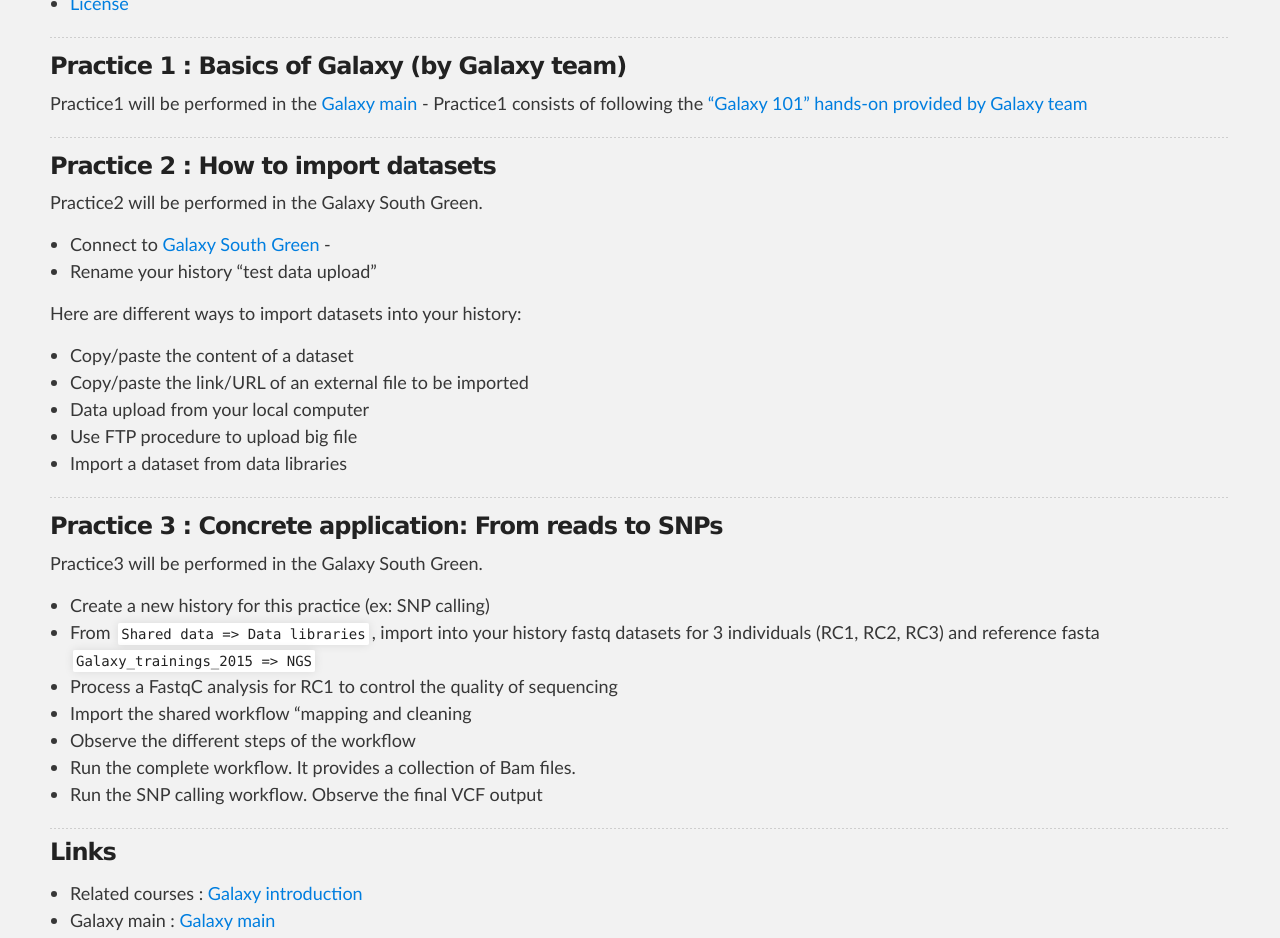
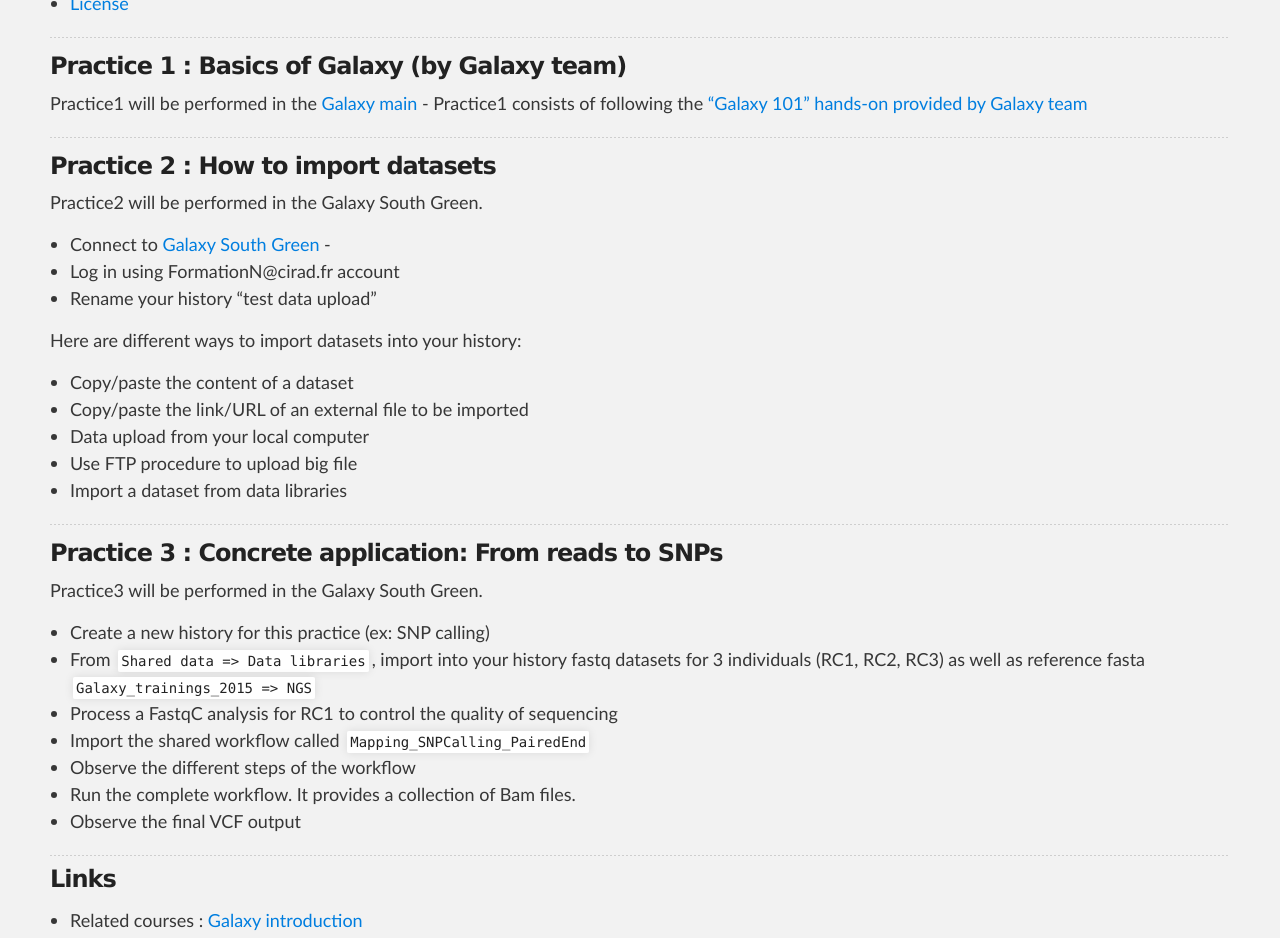
Before and after one commit to SouthGreenPlatform/trainings, a Jekyll site: the page built from _pages/linux/galaxyPractice.md, in a window 1280 px wide and 1400 px high, scrolled down 701 px. Shown: the top 938 px of the window. Built offline with Jekyll 4.4.1, drawn with Linux system fonts in a browser that asks for light colours; nearby versions of some CDN libraries.

Commit message:
Update galaxyPractice.md

```diff
--- a/_pages/linux/galaxyPractice.md
+++ b/_pages/linux/galaxyPractice.md
@@ -41,6 +41,7 @@
 Practice2 will be performed in the Galaxy South Green.
 
 * Connect to [Galaxy South Green](http://galaxy.southgreen.fr/galaxy/) -
+* Log in using FormationN@cirad.fr account
 * Rename your history "test data upload"
 
 Here are different ways to import datasets into your history:
@@ -57,13 +58,13 @@
 
 Practice3 will be performed in the Galaxy South Green.
 * Create a new history for this practice (ex: SNP calling)
-* From `Shared data => Data libraries`, import into your history fastq datasets for 3 individuals (RC1, RC2, RC3) and reference fasta
+* From `Shared data => Data libraries`, import into your history fastq datasets for 3 individuals (RC1, RC2, RC3) as well as reference fasta
 `Galaxy_trainings_2015 => NGS`
 * Process a FastqC analysis for RC1 to control the quality of sequencing
-* Import the shared workflow "mapping and cleaning
+* Import the shared workflow called `Mapping_SNPCalling_PairedEnd`
 * Observe the different steps of the workflow
 * Run the complete workflow. It provides a collection of Bam files.
-* Run the SNP calling workflow. Observe the final VCF output
+* Observe the final VCF output
 
 -----------------------
 
```
